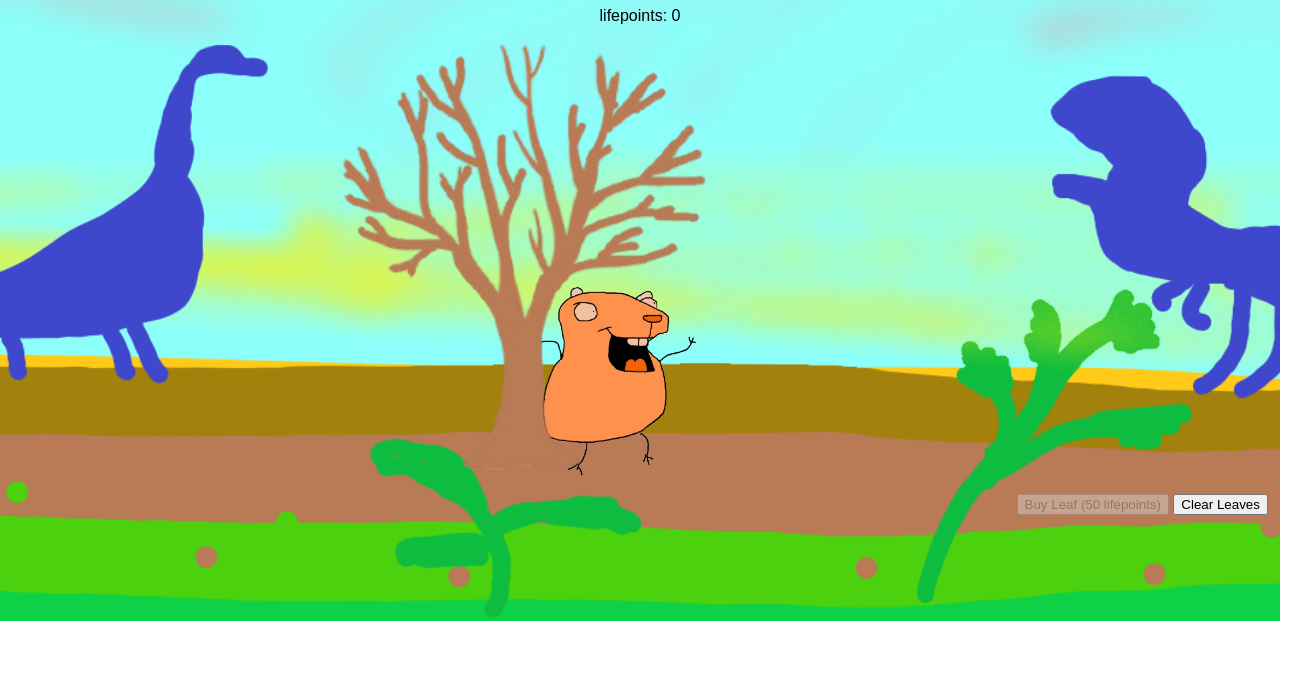
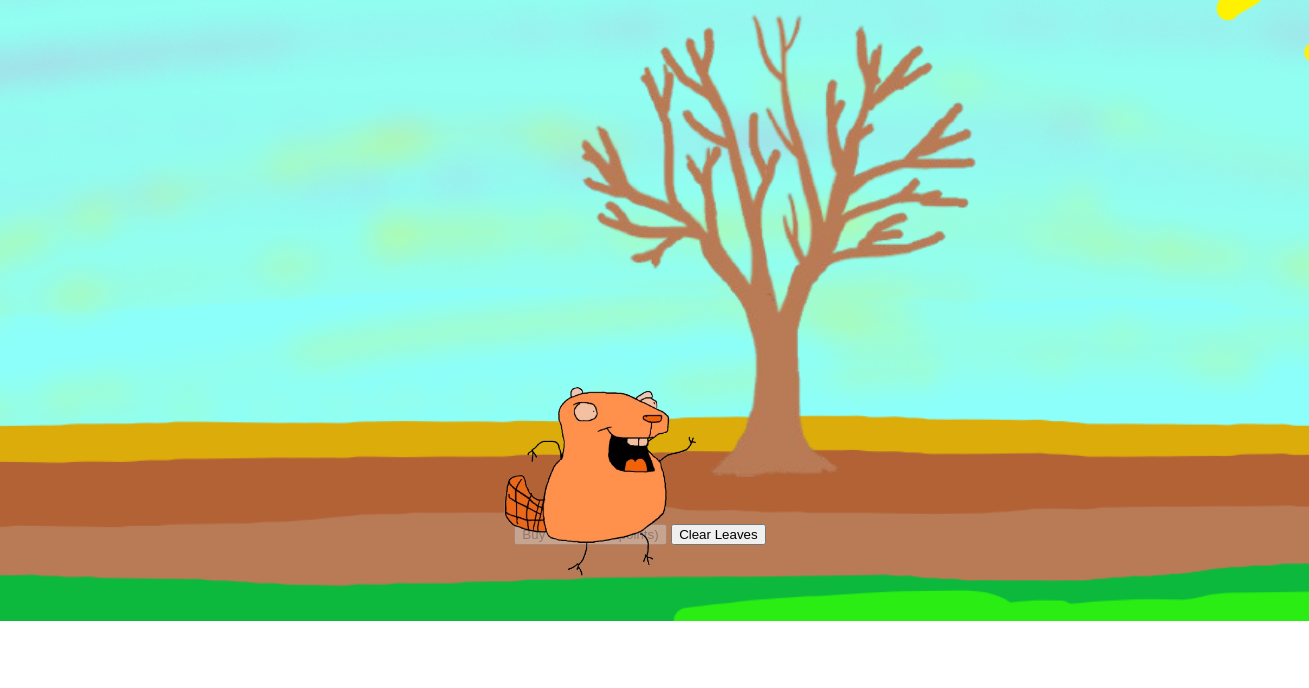
Before and after one commit to heebiejeeebies/Incremental, a website built with Vite: page index.html in a window 1280 px wide. Shown: the part 179-867 px from the top of the page, 1309 px wide, since content can reach past the window. Before the commit the page ends 800 px from the top, so only its background shows below. Built offline with nearby package versions, Linux system fonts and the light colour scheme.

Commit message:
removed dinosaurs

```diff
--- a/FrontEnd/FrontEnd.ts
+++ b/FrontEnd/FrontEnd.ts
@@ -1,7 +1,7 @@
 import type { GameState } from '../src/main.js';
 import {clickTree} from '../src/tree.js'
 import { buyLeaf, clearLeaves, LEAF_COST } from '../src/purchases.js'
-import dino_background from './assets/dinobackground.png'
+import dino_background from './assets/background.png'
 import tree_image from './assets/treewow.png'
 import bevis from './assets/bevis.png'
 import leaf_image from './assets/leaf.png'
--- a/index.html
+++ b/index.html
@@ -21,18 +21,20 @@
         cursor: pointer;
       }
       .tree-button img {
-        width: 1000px;
+        width: 1200px;
+        max-width: 85vw;
         display: block;
       }
       .bevis-image {
         width: 200px;
         position:absolute;
-        top: 400px;
+        top: 500px;
         left: 500px;
       }
       .tree-container {
         position: relative;
         display: inline-block;
+        margin-left: 250px;
       }
       .leaf-image {
         position: absolute;
```
Also changed, not shown: FrontEnd/assets/background.png (added).
